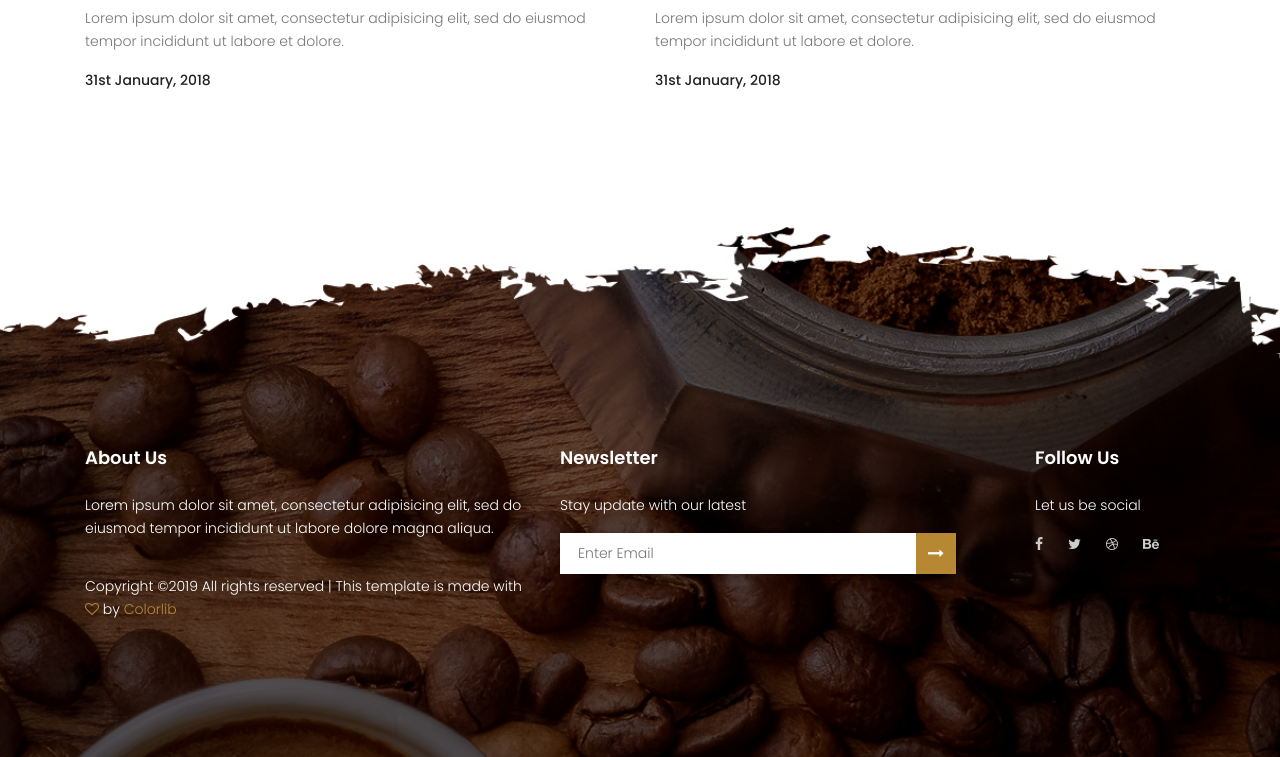
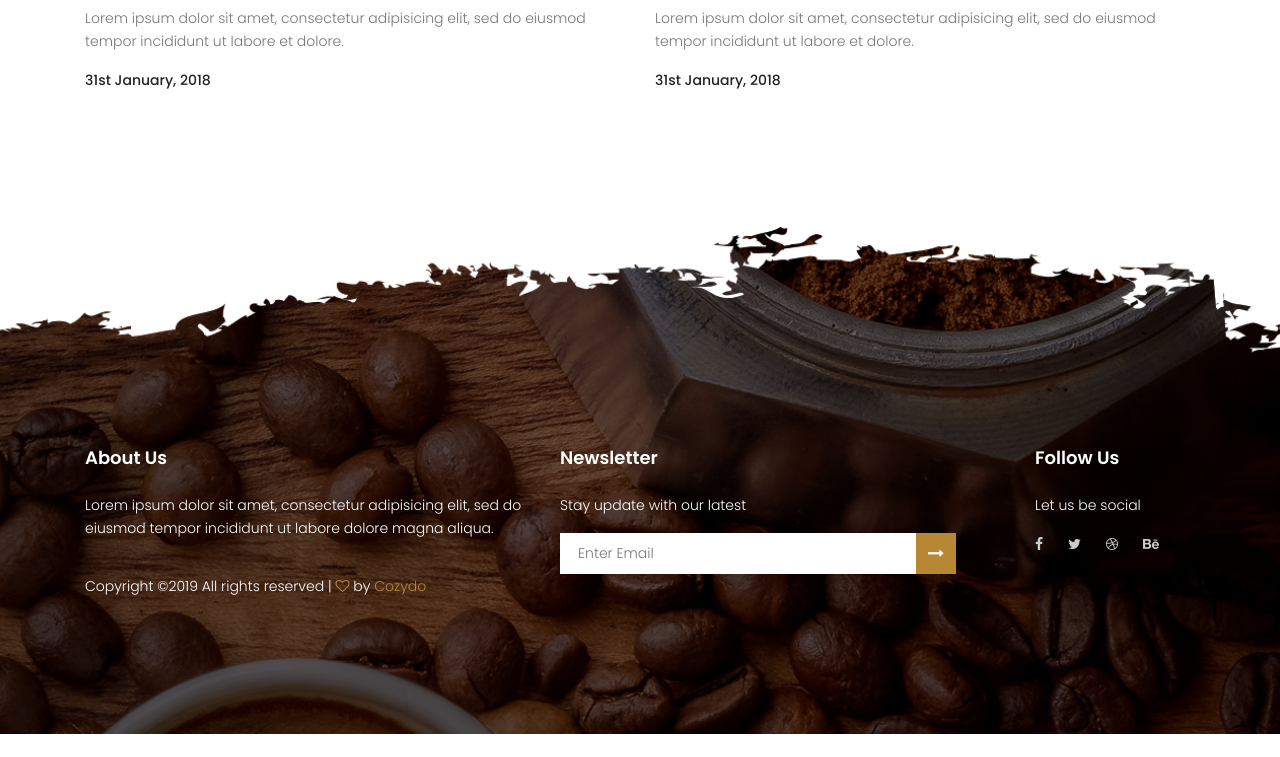
Before and after one commit to lashleykeith/coffeeclub, a plain HTML site: page index.html in a window 1280 px wide. Shown: the part 4820-5577 px from the top of the page. After the commit the page ends 5554 px from the top, so only its background shows below. Drawn offline with nearby package versions, Linux system fonts and the light colour scheme; some packages are replaced by stand-ins of ours.

Commit message:
Update index.html

```diff
--- a/index.html
+++ b/index.html
@@ -416,9 +416,8 @@
 									Lorem ipsum dolor sit amet, consectetur adipisicing elit, sed do eiusmod tempor incididunt ut labore dolore magna aliqua.
 								</p>
 								<p class="footer-text">
-									<!-- Link back to Colorlib can't be removed. Template is licensed under CC BY 3.0. -->
-Copyright &copy;<script>document.write(new Date().getFullYear());</script> All rights reserved | This template is made with <i class="fa fa-heart-o" aria-hidden="true"></i> by <a href="https://colorlib.com" target="_blank">Colorlib</a>
-<!-- Link back to Colorlib can't be removed. Template is licensed under CC BY 3.0. -->
+
+Copyright &copy;<script>document.write(new Date().getFullYear());</script> All rights reserved | <i class="fa fa-heart-o" aria-hidden="true"></i> by <a href="#" target="_blank">Cozydo</a>
 								</p>
 							</div>
 						</div>
```
